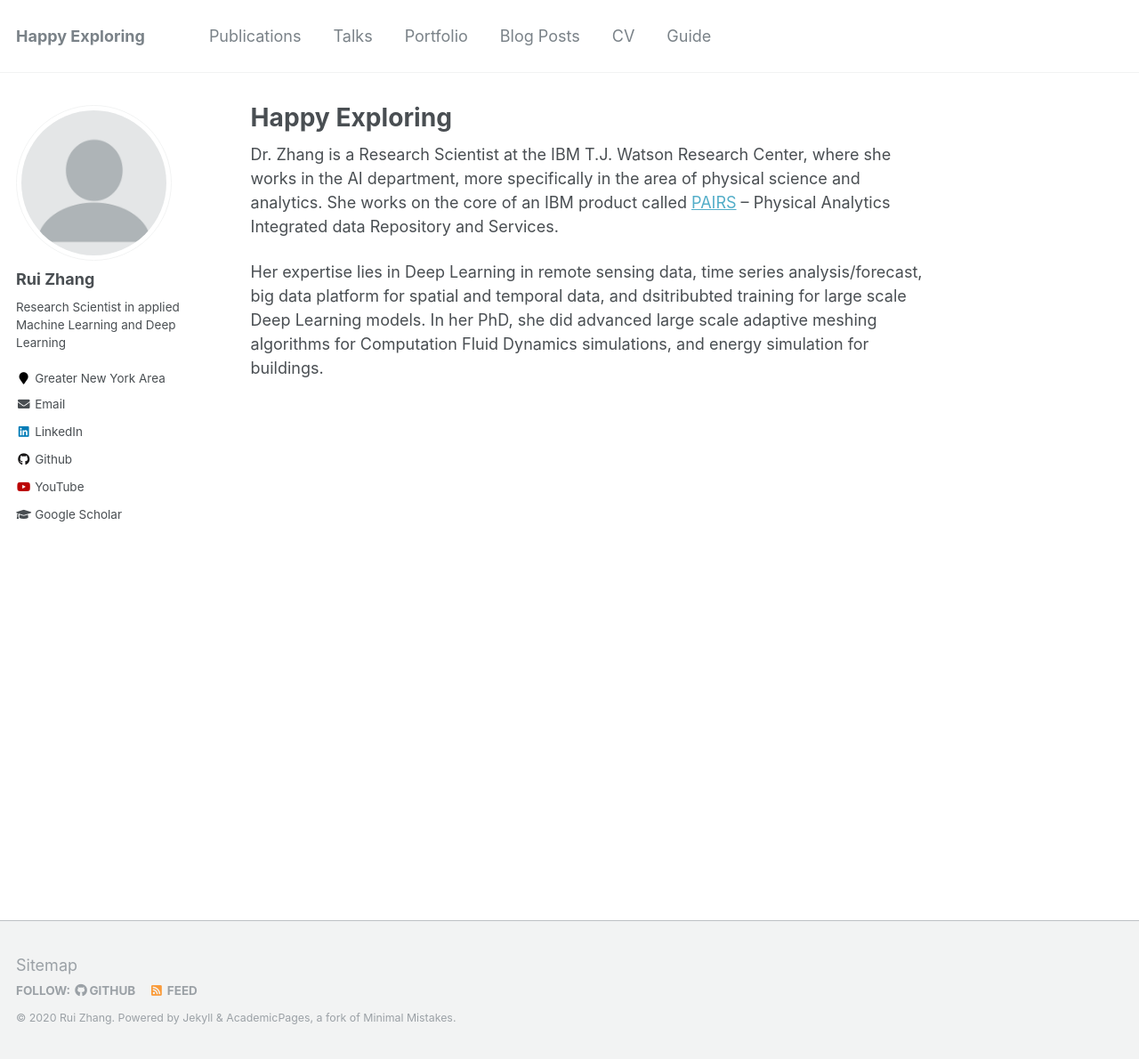
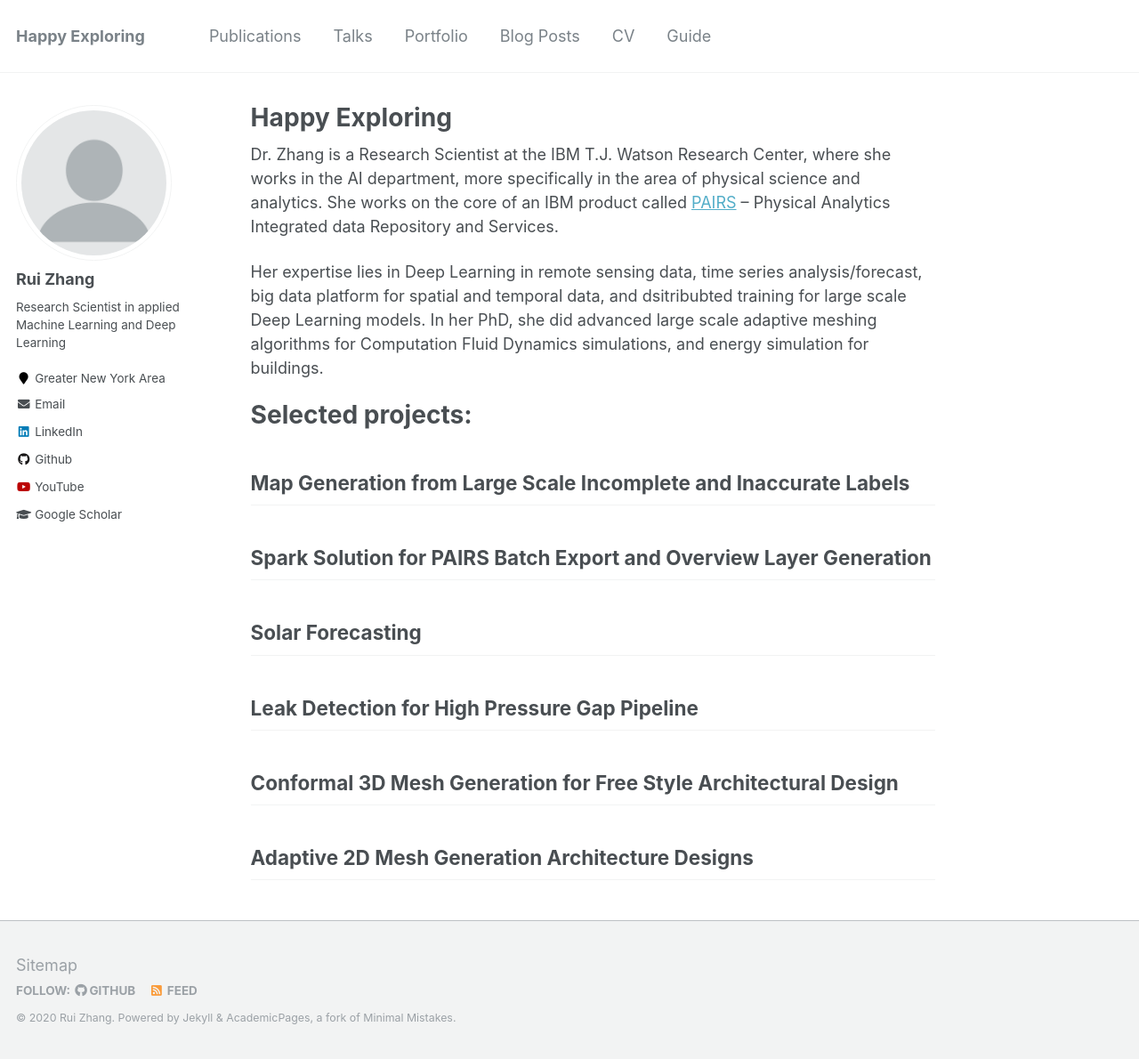
Before and after one commit to explorerr/explorerr.github.io, a Jekyll site: the page built from _pages/about.md, in a window 1280 px wide and 1190 px high. Shown: the whole window at 89% size. Built offline with Jekyll 4.4.1, drawn with Linux system fonts in a browser that asks for light colours.

Commit message:
Update about.md

```diff
--- a/_pages/about.md
+++ b/_pages/about.md
@@ -10,3 +10,23 @@ redirect_from:
 Dr. Zhang is a Research Scientist at the IBM T.J. Watson Research Center, where she works in the AI department, more specifically in the area of physical science and analytics. She works on the core of an IBM product called [PAIRS](https://www.ibm.com/us-en/marketplace/geospatial-big-data-analytics) -- Physical Analytics Integrated data Repository and Services.
 
 Her expertise lies in Deep Learning in remote sensing data, time series analysis/forecast, big data platform for spatial and temporal data, and dsitribubted training for large scale Deep Learning models. In her PhD, she did advanced large scale adaptive meshing algorithms for Computation Fluid Dynamics simulations, and energy simulation for buildings.
+
+
+# Selected projects:
+
+## Map Generation from Large Scale Incomplete and Inaccurate Labels
+
+
+## Spark Solution for PAIRS Batch Export and Overview Layer Generation
+
+
+## Solar Forecasting
+
+
+## Leak Detection for High Pressure Gap Pipeline
+
+
+## Conformal 3D Mesh Generation for Free Style Architectural Design
+
+
+## Adaptive 2D Mesh Generation Architecture Designs
```
